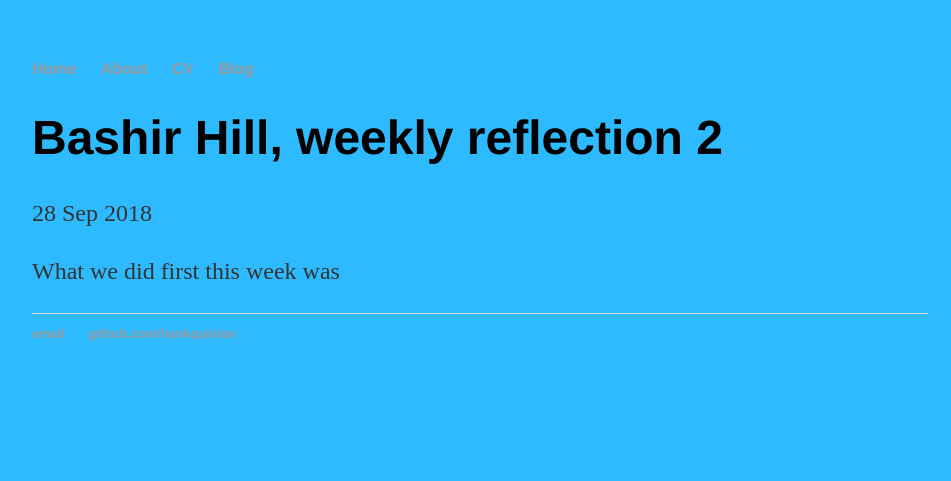
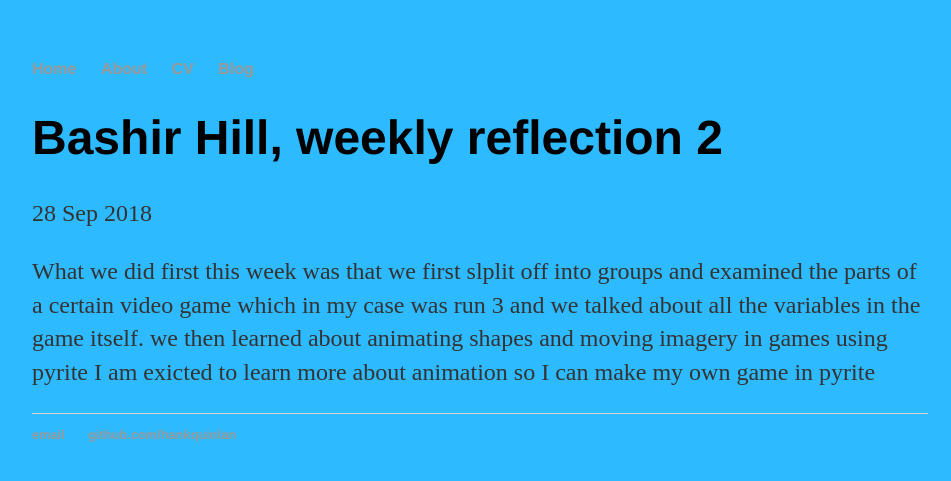
Before and after one commit to Bashirh5698/Bashirh5698.github.io, a Jekyll site: the page built from _posts/2018-09-28-weekly-reflection-02.md, in a window 1280 px wide. Shown: the top 481 px of the page, without its empty margins (160-1111 px from the left). Built offline with Jekyll 4.4.1, drawn with Linux system fonts in a browser that asks for light colours.

Commit message:
Update 2018-09-28-weekly-reflection-02.md

```diff
--- a/_posts/2018-09-28-weekly-reflection-02.md
+++ b/_posts/2018-09-28-weekly-reflection-02.md
@@ -4,4 +4,4 @@ title: Bashir Hill, weekly reflection 2
 date: 2018-09-28
 ---
 
-What we did first this week was
+What we did first this week was that we first slplit off into groups and examined the parts of a certain video game which in my case was run 3 and we talked about all the variables in the game itself. we then learned about animating shapes and moving imagery in games using pyrite I am exicted to learn more about animation so I can make my own game in pyrite
```
